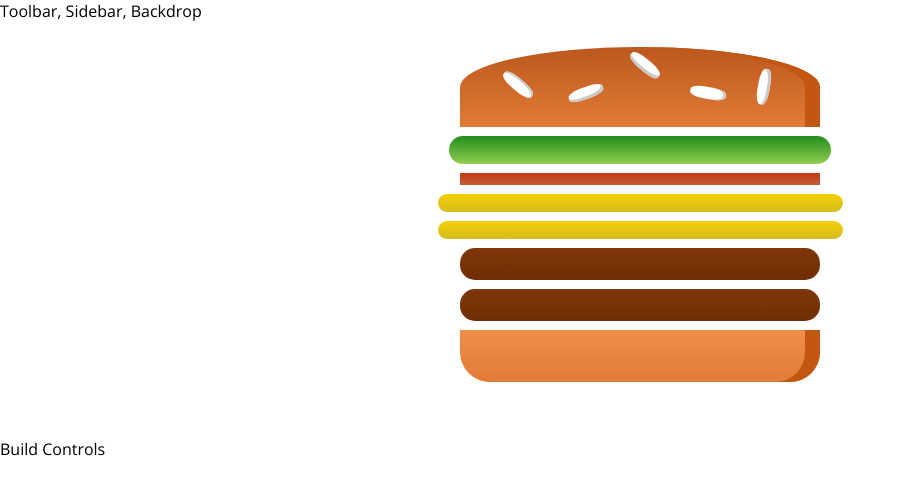
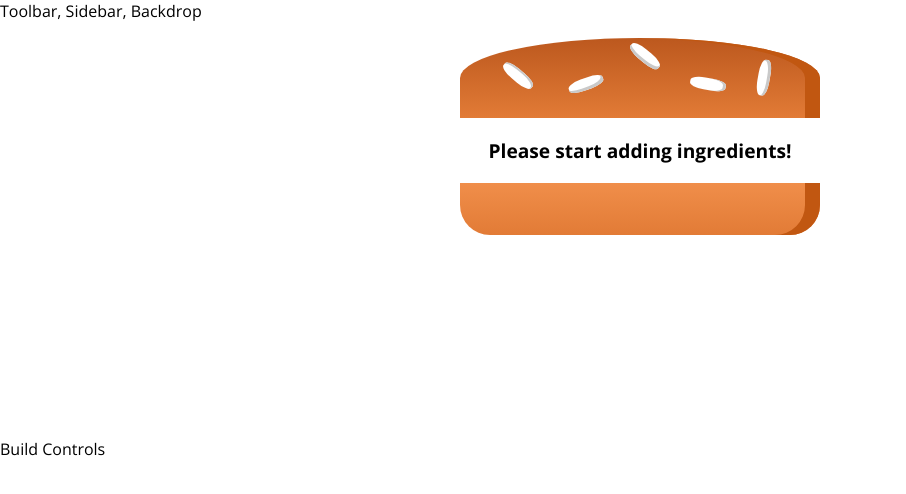
Before and after one commit to 3atharvkurdukar/udemy-react, a React (Create React App) app: page / in a window 1280 px wide. Shown: the top 494 px of the page, without its empty margins (0-906 px from the left). Built offline with nearby package versions, Linux system fonts and the light colour scheme.

Commit message:
Calculating the ingredients sum dynamically

```diff
--- a/src/components/Burger/Burger.js
+++ b/src/components/Burger/Burger.js
@@ -3,14 +3,18 @@ import classes from './Burger.module.css';
 import BurgerIngredient from './BurgerIngredient/BurgerIngredient';
 
 const burger = (props) => {
-    const transformedIngredients = Object.keys(props.ingredients).map(
-        (igKey) => {
+    let transformedIngredients = Object.keys(props.ingredients)
+        .map((igKey) => {
             return [...(Array(props.ingredients[igKey]))].map(
                 (_, i) => <BurgerIngredient key={igKey + i} type={igKey} />
             );
-        }
-    );
+        })
+        .reduce((arr, el) => arr.concat(el));
     console.log(transformedIngredients);
+
+    if (transformedIngredients.length === 0) {
+        transformedIngredients = <p>Please start adding ingredients!</p>
+    }
     return (
         <div className={classes.Burger}>
             <BurgerIngredient type='bread-top' />
--- a/src/components/Burger/Burger.module.css
+++ b/src/components/Burger/Burger.module.css
@@ -2,7 +2,7 @@
     width: 100%;
     margin: auto;
     height: 250px;
-    overflow: scroll;
+    /* overflow: scroll; */
     text-align: center;
     font-weight: bold;
     font-size: 1.2rem;
--- a/src/containers/BurgerBuilder/BurgerBuilder.js
+++ b/src/containers/BurgerBuilder/BurgerBuilder.js
@@ -6,10 +6,10 @@ class BurgerBuilder extends Component {
 
     state = {
         ingredients: {
-            salad: 1,
-            bacon: 1,
-            cheese: 2,
-            meat: 2
+            salad: 0,
+            bacon: 0,
+            cheese: 0,
+            meat: 0
         }
     };
 
```
